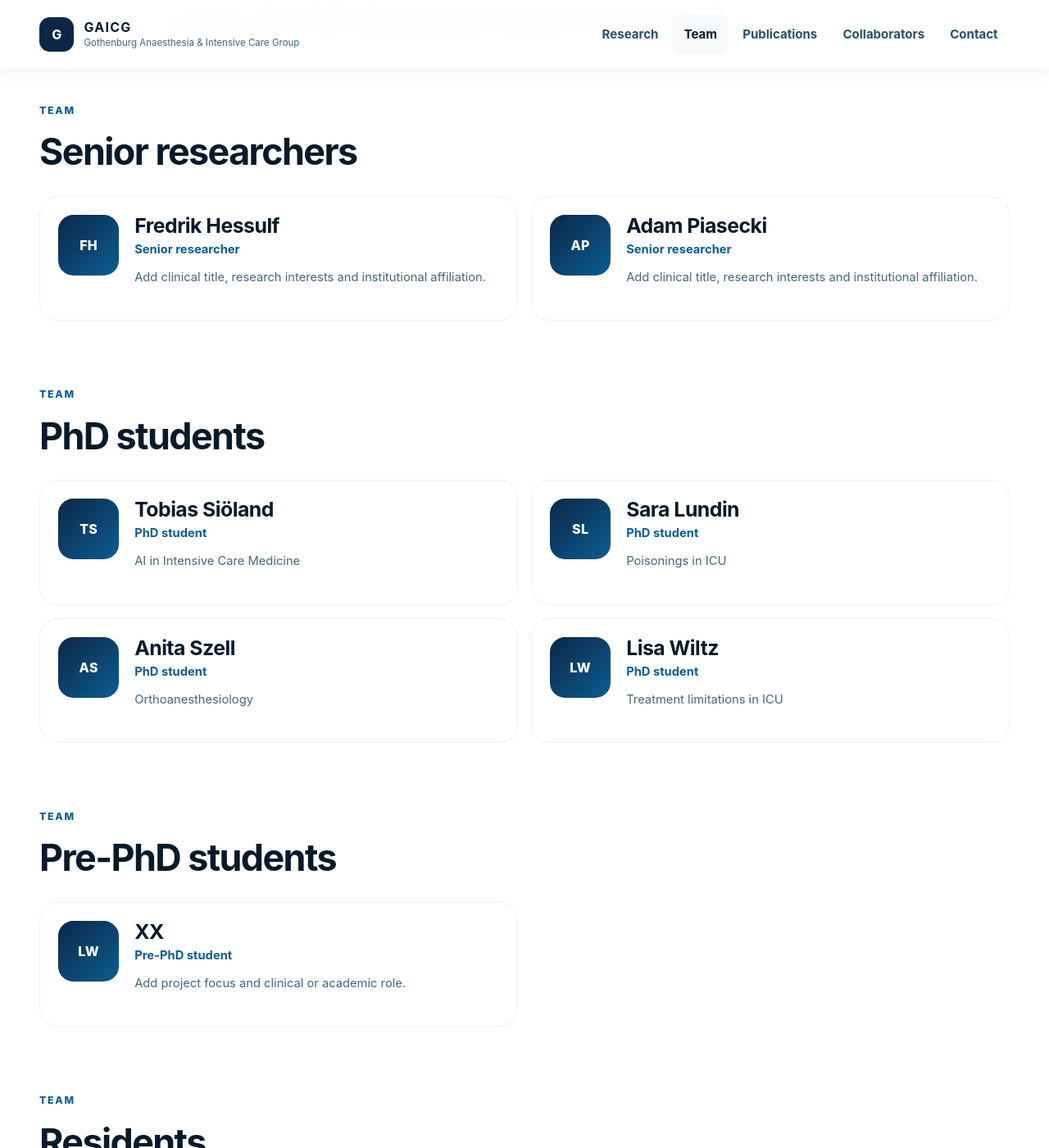
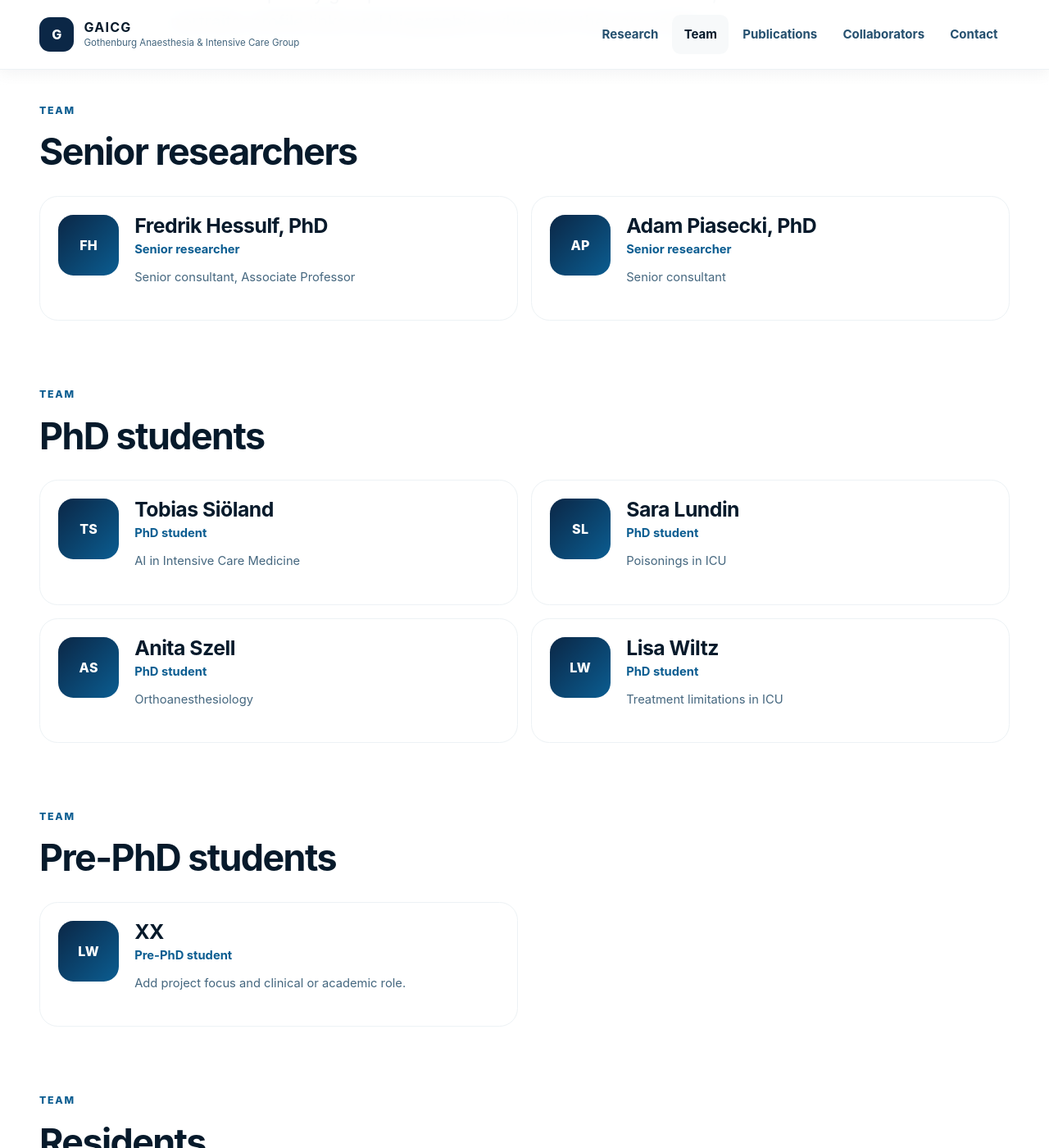
Before and after one commit to gaicg/gaicg, a Jekyll site: the page built from members.html, in a window 1280 px wide and 1400 px high, scrolled down 404 px. Shown: the whole window at 82% size. Built offline with Jekyll 4.4.1, drawn with Linux system fonts in a browser that asks for light colours; some of the changed text lies outside the part shown.

Commit message:
Revise member details in members.yml
Updated names and roles for several members, added clinical titles, and revised bios.

```diff
--- a/_data/members.yml
+++ b/_data/members.yml
@@ -1,13 +1,13 @@
 - group: "Senior researchers"
   people:
-    - name: "Fredrik Hessulf"
+    - name: "Fredrik Hessulf, PhD"
       role: "Senior researcher"
-      bio: "Add clinical title, research interests and institutional affiliation."
+      bio: "Senior consultant, Associate Professor"
       initials: "FH"
       links: []
-    - name: "Adam Piasecki"
+    - name: "Adam Piasecki, PhD"
       role: "Senior researcher"
-      bio: "Add clinical title, research interests and institutional affiliation."
+      bio: "Senior consultant"
       initials: "AP"
       links: []
 - group: "PhD students"
@@ -47,17 +47,17 @@
       initials: "AG"
       links: []
     - name: "Selma Kristjansdottir Dögg"
-      role: "Resident / medical student"
+      role: "Resident"
       bio: "Add project focus and affiliation."
       initials: "SK"
       links: []
     - name: "Lisa Persson"
-      role: "Resident / medical student"
+      role: "Resident"
       bio: "Add project focus and affiliation."
       initials: "LP"
       links: []
     - name: "Sofia Dahlgren"
-      role: "Resident / medical student"
+      role: "Resident"
       bio: "Add project focus and affiliation."
       initials: "SD"
       links: []
```
